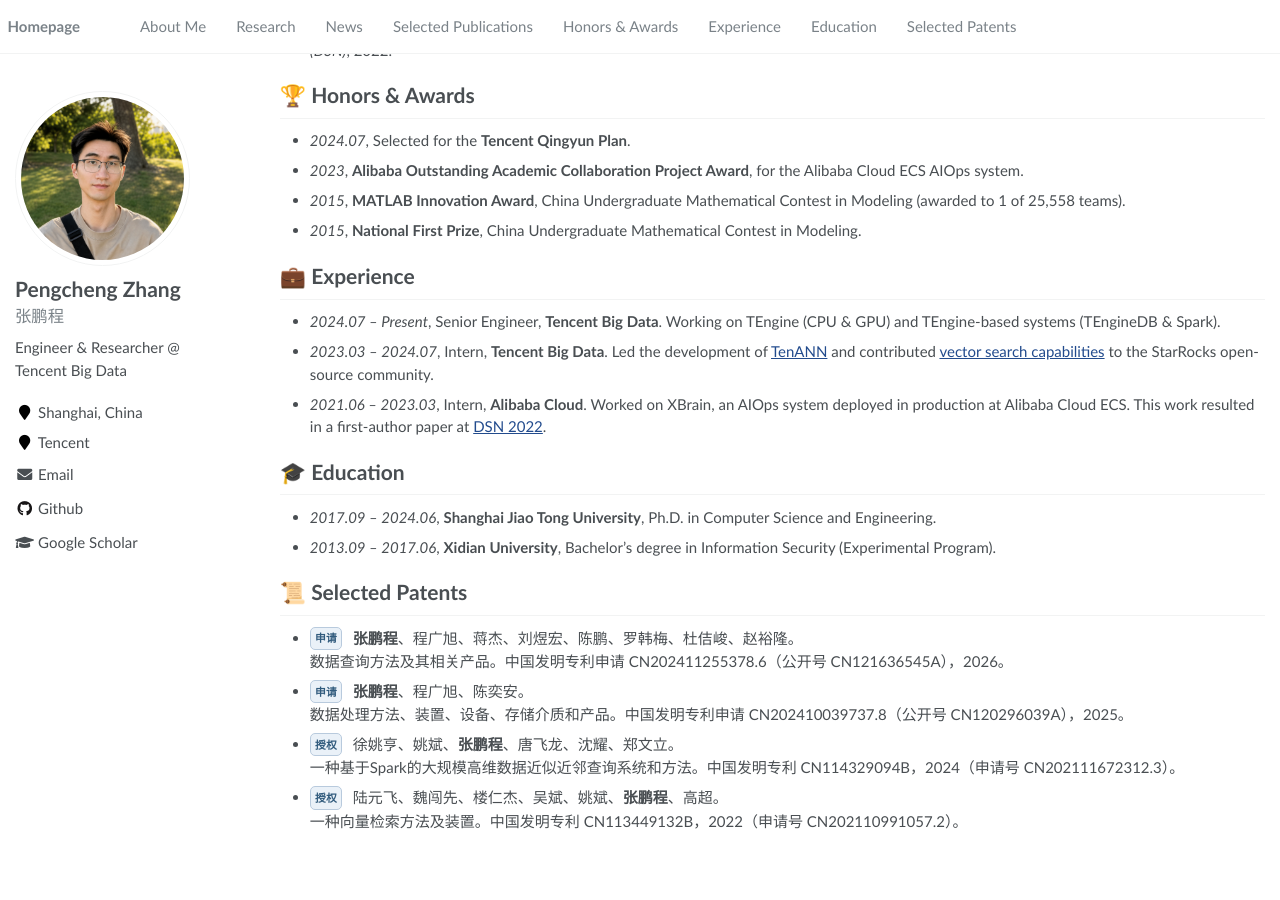
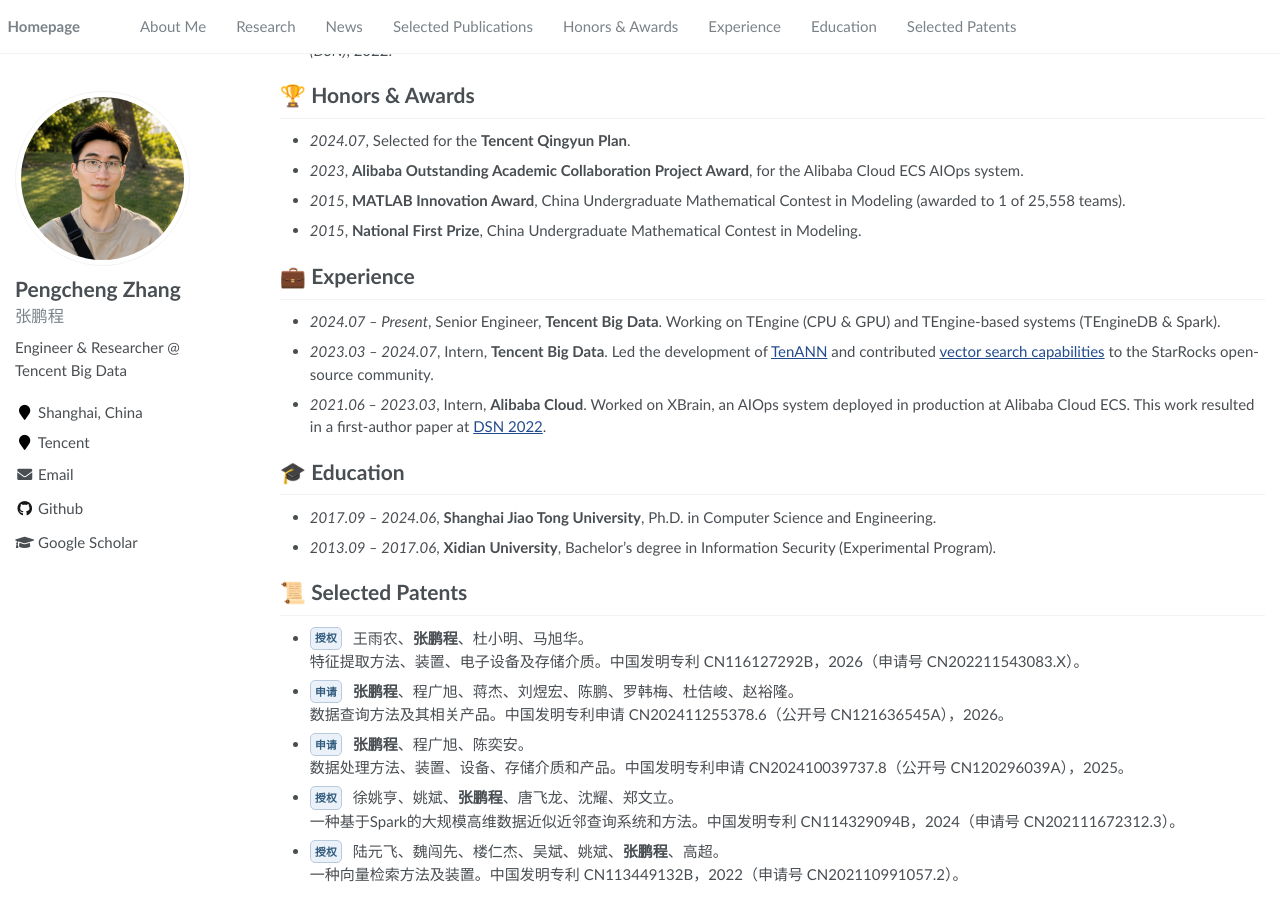
Before and after one commit to petrizhang/petrizhang.github.io, a Jekyll site: the page built from _pages/about.md, in a window 1280 px wide and 900 px high, scrolled down 1100 px. Built offline with Jekyll 4.4.1, drawn with Linux system fonts in a browser that asks for light colours; before the commit the page ends 1947 px from its top, so only the background shows below that.

Commit message:
Add authorized feature extraction patent

```diff
--- a/_pages/about.md
+++ b/_pages/about.md
@@ -86,6 +86,9 @@
 
 # 📜 Selected Patents
 
+- <span class="pub-venue">授权</span> 王雨农、**张鹏程**、杜小明、马旭华。<br>
+  特征提取方法、装置、电子设备及存储介质。中国发明专利 CN116127292B，2026（申请号 CN202211543083.X）。
+
 - <span class="pub-venue">申请</span> **张鹏程**、程广旭、蒋杰、刘煜宏、陈鹏、罗韩梅、杜佶峻、赵裕隆。<br>
   数据查询方法及其相关产品。中国发明专利申请 CN202411255378.6（公开号 CN121636545A），2026。
 
```
